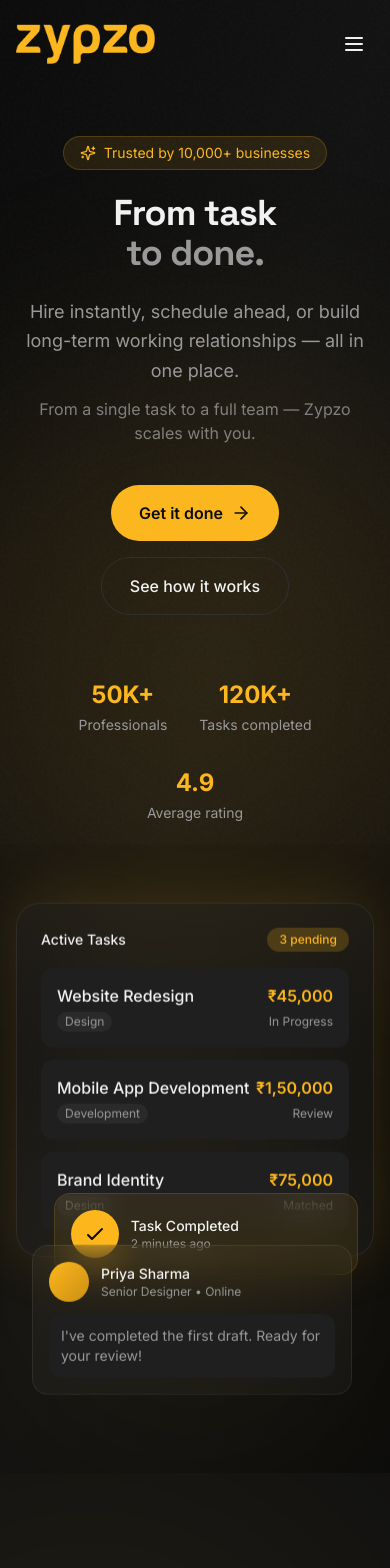
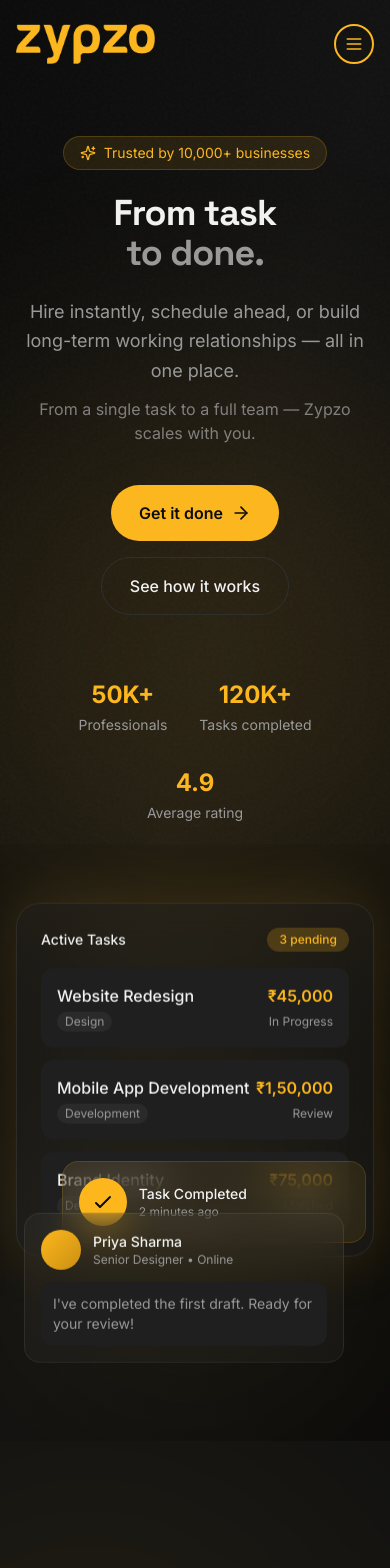
Before and after one commit to george-vpr/zypzo-site, a Next.js app: page / in a window 390 px wide. Shown: the top 1568 px of the page. Built offline with nearby package versions, Linux system fonts and the light colour scheme.

Commit message:
Update hero.tsx

```diff
--- a/components/landing/hero.tsx
+++ b/components/landing/hero.tsx
@@ -23,7 +23,7 @@
           {/* Navigation */}
           <nav className="flex items-center justify-between py-6 relative z-50">
 
-            {/* Logo (Left) - Flex wrapper ensures vertical centering */}
+            {/* Logo (Left) */}
             <div className="flex items-center flex-shrink-0">
               <Image
                 src="/zypzo-yellow-logo.png"
@@ -53,12 +53,12 @@
               </button>
             </div>
 
-            {/* Mobile Hamburger (Right) - Fixed dimensions for perfect alignment */}
+            {/* Mobile Hamburger (Right) - Added Yellow Circle Border */}
             <button
               onClick={() => setIsMenuOpen(!isMenuOpen)}
-              className="flex md:hidden h-10 w-10 items-center justify-center text-card-foreground hover:text-yellow-400 transition-colors"
+              className="flex md:hidden h-10 w-10 items-center justify-center rounded-full border-2 border-yellow-400 text-yellow-400 hover:bg-yellow-400/10 transition-colors"
             >
-              {isMenuOpen ? <X className="h-6 w-6" /> : <Menu className="h-6 w-6" />}
+              {isMenuOpen ? <X className="h-5 w-5" /> : <Menu className="h-5 w-5" />}
             </button>
           </nav>
 
@@ -165,18 +165,17 @@
             </div>
 
             {/* Right side - Product mockup */}
+            {/* MOVED RIGHT: Added lg:translate-x-12 to shift the entire section right */}
             <motion.div
               initial={{ opacity: 0, x: 50 }}
               animate={{ opacity: 1, x: 0 }}
               transition={{ duration: 0.8, delay: 0.4 }}
-              className="relative w-full flex flex-col items-center lg:block mt-10 lg:mt-0 pb-10"
+              className="relative w-full flex flex-col items-center lg:block mt-10 lg:mt-0 pb-10 lg:translate-x-12"
             >
 
               <div className="relative w-full max-w-md mx-auto lg:max-w-none">
 
                 {/* 1. Main Active Tasks Card (Base Layer) */}
-                {/* Mobile: Order 1 (First in DOM) */}
-                {/* Desktop: Relative Center, z-10 */}
                 <motion.div
                   animate={{ y: [0, -10, 0] }}
                   transition={{ duration: 5, repeat: Infinity, ease: "easeInOut" }}
@@ -215,13 +214,13 @@
                   </div>
                 </motion.div>
 
-                {/* 2. Task Completed Card (Top Right Overlap) */}
-                {/* Mobile: Order 2, Aligned Right, Pulled Up. Reveals Title on Left. */}
-                {/* Desktop: Absolute Top Right with inset for premium look */}
+                {/* 2. Task Completed Card */}
+                {/* Mobile: Top Right Overlap (Raised back up) */}
+                {/* Desktop: Absolute Top Right (Edge aligned) */}
                 <motion.div
                   animate={{ y: [0, -15, 0] }}
                   transition={{ duration: 5, repeat: Infinity, ease: "easeInOut", delay: 0.5 }}
-                  className="glass-card-light relative z-20 order-2 lg:order-none -mt-16 lg:mt-0 ml-auto mr-4 w-[85%] max-w-xs lg:absolute lg:top-6 lg:right-6 lg:w-auto rounded-2xl p-4"
+                  className="glass-card-light relative z-20 order-2 lg:order-none ml-auto mr-2 -mt-24 lg:mt-0 w-[85%] max-w-xs lg:absolute lg:top-4 lg:right-4 lg:w-auto rounded-2xl p-4"
                 >
                   <div className="flex items-center gap-3">
                     <div className="flex h-12 w-12 items-center justify-center rounded-full bg-yellow-400">
@@ -236,13 +235,13 @@
                   </div>
                 </motion.div>
 
-                {/* 3. Priya Sharma Card (Bottom Left Overlap) */}
-                {/* Mobile: Order 3, Aligned Left, Pulled Up. */}
-                {/* Desktop: Absolute Bottom Left with inset for premium look */}
+                {/* 3. Priya Sharma Card */}
+                {/* Mobile: Bottom Left Overlap */}
+                {/* Desktop: Absolute Bottom Left (Edge aligned) */}
                 <motion.div
                   animate={{ y: [0, 10, 0] }}
                   transition={{ duration: 4, repeat: Infinity, ease: "easeInOut", delay: 1 }}
-                  className="glass-card relative z-20 order-3 lg:order-none -mt-12 lg:mt-0 mr-auto ml-4 w-[90%] max-w-xs lg:absolute lg:bottom-6 lg:left-6 lg:w-auto rounded-2xl p-4"
+                  className="glass-card relative z-20 order-3 lg:order-none mr-auto ml-2 -mt-12 lg:mt-0 w-[90%] max-w-xs lg:absolute lg:bottom-4 lg:left-4 lg:w-auto rounded-2xl p-4"
                 >
                   <div className="mb-3 flex items-center gap-3">
                     <div className="h-10 w-10 rounded-full bg-gradient-to-br from-yellow-400 to-yellow-600" />
```
